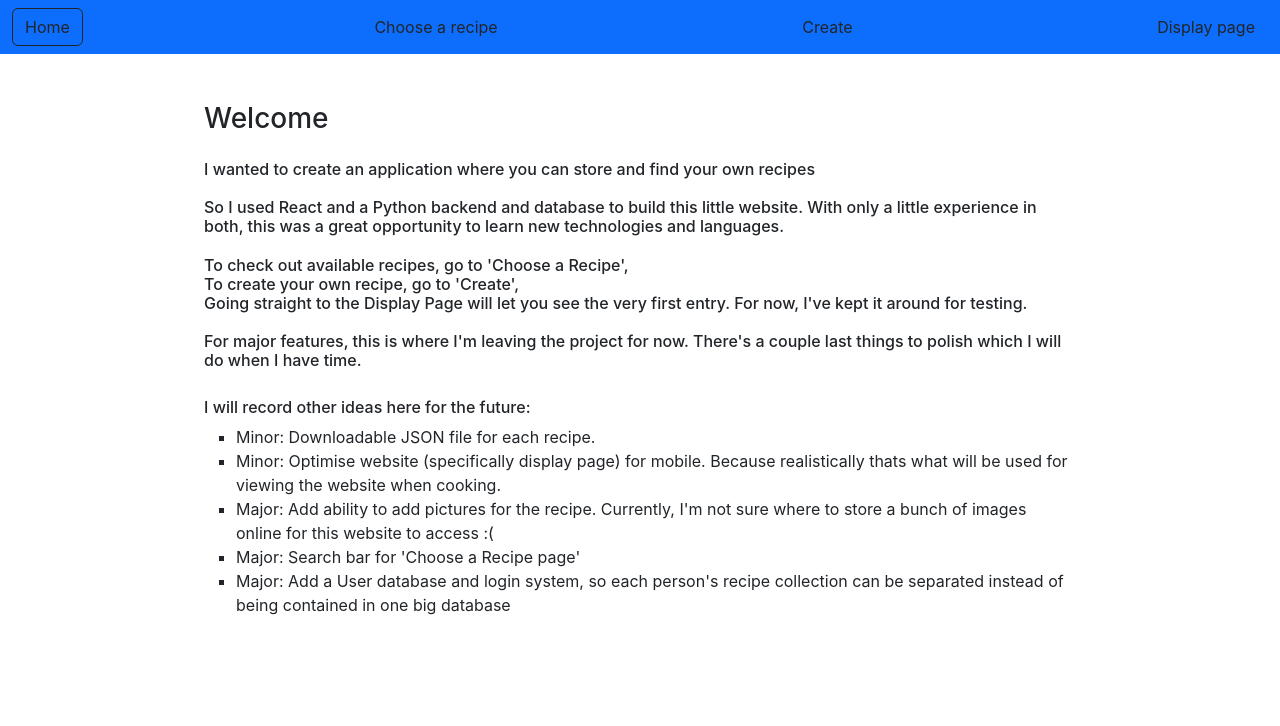
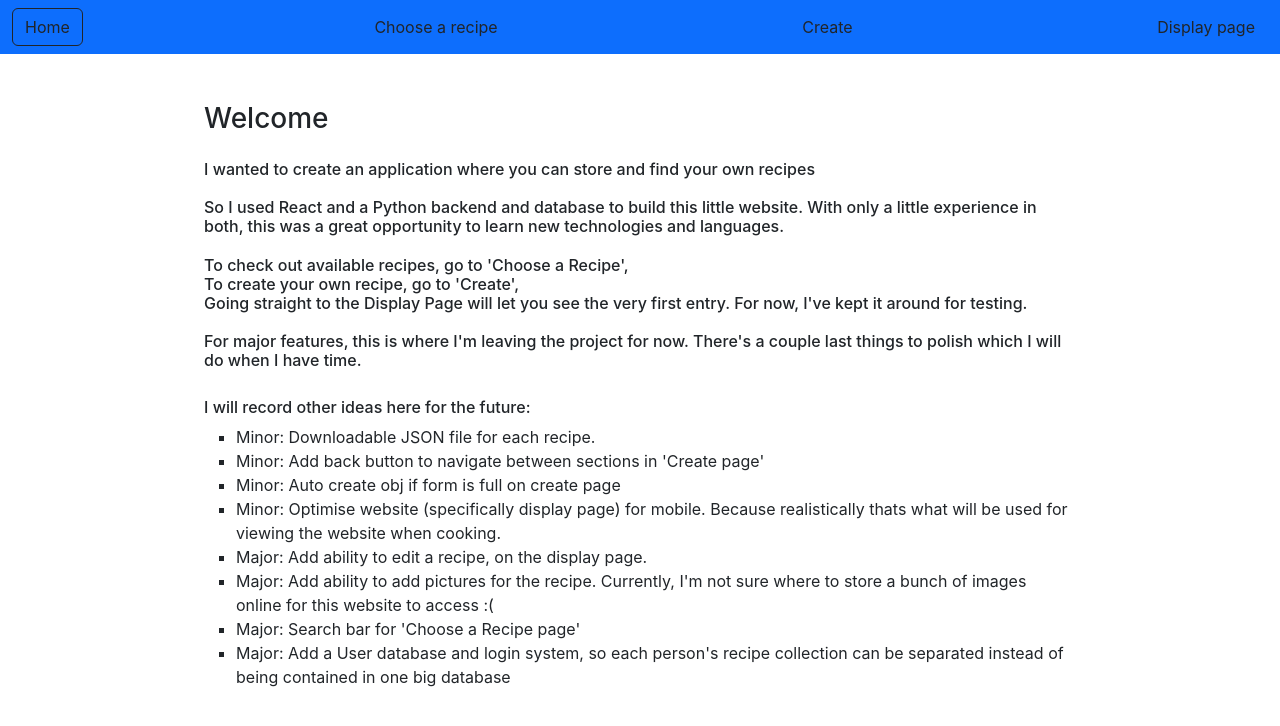
Before and after one commit to Anton-Yo/Recipe_Storer, a React (Create React App) app in the folder Website/recipe-app/: page / in a window 1280 px wide. Shown: the top 726 px of the page. Built offline with nearby package versions, Linux system fonts and the light colour scheme; the HTML template or start-up script is replaced by a standard one.

Commit message:
Working on getting the URL again

```diff
--- a/Website/recipe-app/src/Pages/Home.js
+++ b/Website/recipe-app/src/Pages/Home.js
@@ -47,7 +47,16 @@ const Home = () => {
             Minor: Downloadable JSON file for each recipe.
         </li>
         <li>
+            Minor: Add back button to navigate between sections in 'Create page'
+        </li>
+        <li>
+            Minor: Auto create obj if form is full on create page
+        </li>
+        <li>
             Minor: Optimise website (specifically display page) for mobile. Because realistically thats what will be used for viewing the website when cooking.
+        </li>
+        <li>
+            Major: Add ability to edit a recipe, on the display page.
         </li>
         <li>
             Major: Add ability to add pictures for the recipe. Currently, I'm not sure where to store a bunch of images online for this website to access :(
--- a/Website/recipe-app/src/api.js
+++ b/Website/recipe-app/src/api.js
@@ -2,7 +2,8 @@ import axios from 'axios'
 
 const api = axios.create({
     //baseURL: "http://127.0.0.1:8000/"
-    baseURL: "https://recipe-storer-9mktzz8ml-anton-yos-projects.vercel.app/"
+    baseURL: `https://${process.env.VERCEL_URL}` || window.location.origin
+    //baseURL: "https://recipe-storer-9mktzz8ml-anton-yos-projects.vercel.app/"
 })
 
 export default api;
```
Also changed, not shown: 1 other file (tests, documents, lock files or other folders).
